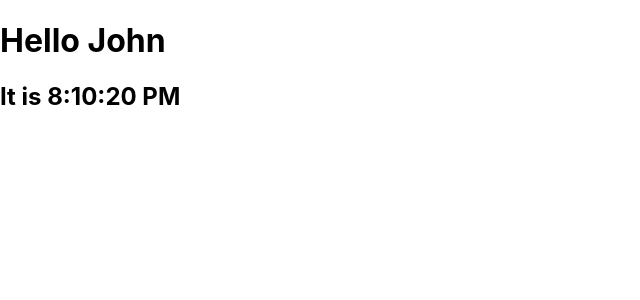
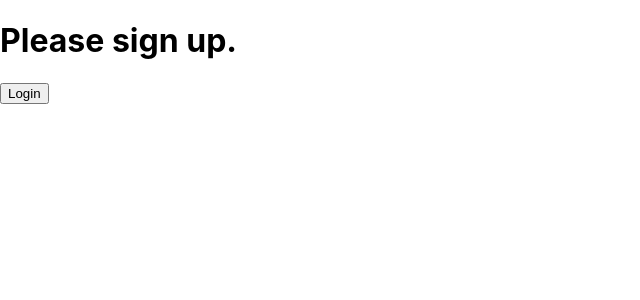
Before and after one commit to nabeela77/js-summer24, a React (Create React App) app in the folder react-app/: page / in a window 1280 px wide. Shown: the top 300 px of the page, without its empty margins (0-640 px from the left). Built offline with nearby package versions, Linux system fonts and the light colour scheme.

Commit message:
Login page

```diff
--- a/react-app/src/components/Clock.jsx
+++ b/react-app/src/components/Clock.jsx
@@ -51,5 +51,5 @@ class Clock extends Component {
 // re-rendering happens on whole page in virtual js DOM, but update occurs on Chnaged DOM element with diffing process
 // tick runs if rerendering happens even if we did not chnage state within the tick function
 // never change state directly always set state
-//
+// each component returns one elemnt
 export default Clock;
--- /dev/null
+++ b/react-app/src/components/Greeting.jsx
@@ -0,0 +1,30 @@
+import { Component } from "react";
+
+function UserGreeting(props) {
+    return <h1>Welcome back!</h1>;
+  }
+
+  function GuestGreeting(props) {
+    return <h1>Please sign up.</h1>;
+  }
+
+class Greeting extends Component{
+    constructor(props){
+        super(props)
+    }
+
+
+    render () {
+        const {user} = this.props
+        return (
+            <div>
+                <h1>
+                {this.props.user ?
+                UserGreeting:
+                GuestGreeting}
+                </h1>
+            </div>
+        );
+}};
+
+export default Greeting;
--- /dev/null
+++ b/react-app/src/components/Login/Greeting.jsx
@@ -0,0 +1,21 @@
+import { Component } from "react";
+
+function UserGreeting(props) {
+	return <h1>{`Welcome back ${props.user.firstName}!`}</h1>;
+}
+
+function GuestGreeting(props) {
+	return <h1>Please sign up.</h1>;
+}
+
+class Greeting extends Component {
+	constructor(props) {
+		super(props);
+	}
+
+	render() {
+		return this.props.user ? <UserGreeting user={this.props.user} /> : <GuestGreeting />;
+	}
+}
+
+export default Greeting;
--- /dev/null
+++ b/react-app/src/components/Login/index.jsx
@@ -0,0 +1,55 @@
+import { Component } from "react";
+import Greeting from "./Greeting";
+
+function LoginButton(props) {
+	return (
+		<button type="button" onClick={props.onClick}>
+			Login
+		</button>
+	);
+}
+
+function LogoutButton(props) {
+	return (
+		<button type="button" onClick={props.onClick}>
+			Logout
+		</button>
+	);
+}
+
+class Login extends Component {
+	constructor(props) {
+		super(props);
+		this.state = { user: null };
+
+		// bind callbacks
+		this.handleLoginClick = this.handleLoginClick.bind(this);
+		this.handleLogoutClick = this.handleLogoutClick.bind(this);
+	}
+
+	handleLoginClick() {
+		const randomUser = {
+			userId: 1,
+			firstName: "Jack",
+			email: "jack@email.com",
+		};
+
+		this.setState({ user: randomUser });
+	}
+
+	handleLogoutClick() {
+		this.setState({ user: null });
+	}
+
+	render() {
+		const { user } = this.state;
+		return (
+			<div>
+				<Greeting user={user} />
+				{user ? <LogoutButton onClick={this.handleLogoutClick} /> : <LoginButton onClick={this.handleLoginClick} />}
+			</div>
+		);
+	}
+}
+
+export default Login;
--- a/react-app/src/components/Toggle.jsx
+++ b/react-app/src/components/Toggle.jsx
@@ -1,40 +1,40 @@
-import { Component } from "react";
+import React, { Component } from "react";
 
 class Toggle extends Component {
 	constructor(props) {
 		super(props);
 		this.state = { isToggleOn: true }; // default state
 
-        //  binding "this"breferece to our class toggle
-        // otherwise when we pass this to button onCLick handler, the "this" might be lost
+		// binding the "this" reference to our class Toggle
+		// otherwise when we pass this to the button onClick handler, the "this"
+		// reference might be lost
 		// we need this.setState to be invoked correctly
-        this.handleClick = this.handleClick.bind(this) // bind has return of function
+		this.handleClick = this.handleClick.bind(this); // reassign bound function
 	}
 
 	// onClick handler
 	handleClick(e) {
 		console.log("click event", e);
 
-        this.setState((prevState) => ({ isToggleOn: !prevState.isToggleOn}));
+		this.setState((prevState) => ({ isToggleOn: !prevState.isToggleOn }));
 	}
-    render () {
+
+	// h1: "Toggle is on" or "Toggle is off"
+	render() {
 		return (
 			<div>
-                <h1>
-                {this.state.isToggleOn ?
-                "Toggle is on" :
-                "Toggle is off"}
-                </h1>
+				<h1>{this.state.isToggleOn ? "Toggle is on" : "Toggle is off"}</h1>
 				<button type="button" onClick={this.handleClick}>
 					{this.state.isToggleOn ? "ON" : "OFF"}
 				</button>
 			</div>
-        );//anything in between tags is children, use {} to make it jsx
+		);
 	}
 }
 
 export default Toggle;
 
+// REFER TO react.js file in class folder
 // const toggle = {
 // 	handleClick: function () {
 // 		this.setState();
--- a/react-app/src/index.js
+++ b/react-app/src/index.js
@@ -5,6 +5,8 @@ import "./index.css";
 import React from 'react';
 import Toggle from "./components/Toggle";
 import ClockB from "./components/ClockB";
+import Greeting  from "./components/Greeting";
+import Login from "./components/Login";
 // function Clock(props) {
 // 	const time = new Date().toLocaleTimeString();
 
@@ -19,5 +21,5 @@ import ClockB from "./components/ClockB";
 
 const root = ReactDOM.createRoot(document.getElementById("root"));
 root.render(
-		<ClockB />
+		< Login/>
 );
```
Lines whose indentation alone changed are shown as unchanged.
